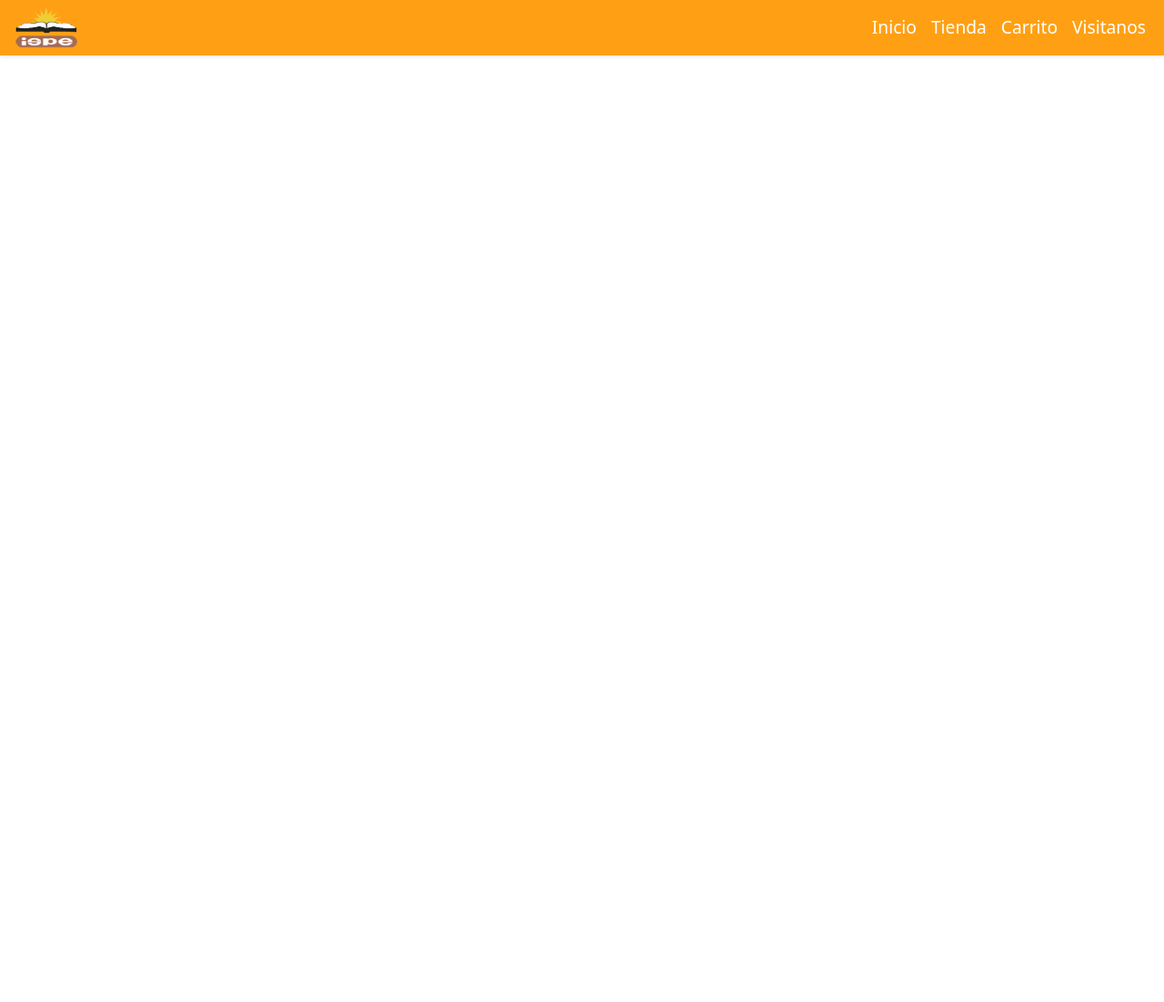
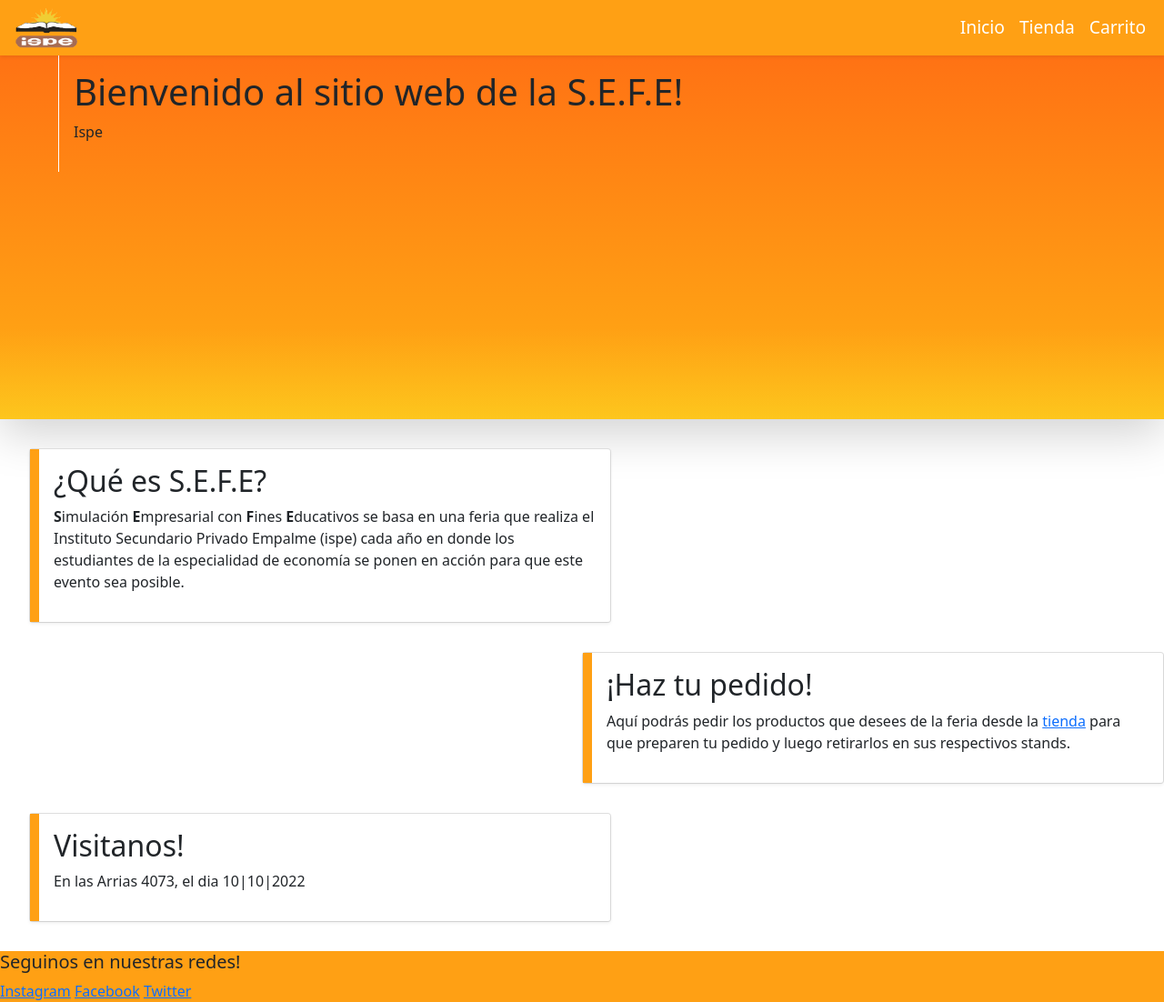
Before and after one commit to Maximo-Suarez/proyecto-curso-js, a plain HTML site: page index.html in a window 1280 px wide. Shown: the whole page at 91% size. Before the commit the page ends 800 px from the top, so only its background shows below. Drawn offline with nearby package versions, Linux system fonts and the light colour scheme.

Commit message:
agrego estilo y contenido en index

```diff
--- a/css/style.css
+++ b/css/style.css
@@ -18,6 +18,31 @@
 body{
     overflow-x: hidden;
 }
+.inicio__background{
+    background: rgb(253,198,29);
+    background: linear-gradient(0deg, rgba(253,198,29,1) 0%, #ffa014 25%, #ff7214 100%);
+    height: 50vh;
+}
+.bg__contenedorBienvenida{
+    margin: 0 4rem;
+    padding: 1rem;
+    border-left: #fff solid 1px;
+
+}
+.inicio__card{
+    margin: 2rem !important;
+    width: 50vw;
+
+}
+
+.left{
+    margin-left: 50vw !important;
+}
+
+.card__contenedorContenido{
+    border-left: #ffa014 solid 10px;
+}
+
 .buscador__empresas{
     padding: 3rem .8rem;
     display: flex;
@@ -91,6 +116,8 @@ body{
     transform: translate(-50%, -25%);
 }
 
-.prueba > *{
-    text-align: center;
+
+.footer{
+    background-color: #ffa014;
+
 }
--- a/index.html
+++ b/index.html
@@ -31,15 +31,47 @@
                         <li class="nav-item">
                             <a class="nav-link" href="./pages/carrito.html">Carrito</a>
                         </li>
-                        <li class="nav-item">
-                            <a class="nav-link" href="./pages/visitanos.html">Visitanos</a>
-                        </li>
                     </ul>
                 </div>
             </div>
         </nav>
     </header>
+    <main>
+        <section class="inicio__background shadow-lg">
+            <div class="bg__contenedorBienvenida">
+                <h1>Bienvenido al sitio web de la S.E.F.E!</h1>
+                <p>Ispe</p>
+            </div>
+        </section>
+        <section class="card inicio__card">
+            <div class="card-body card__contenedorContenido shadow-sm">
+                <h2>¿Qué es S.E.F.E?</h2>
+                <p><b>S</b>imulación <b>E</b>mpresarial con <b>F</b>ines <b>E</b>ducativos se basa en una feria que realiza el Instituto Secundario Privado Empalme (ispe) cada año en donde los estudiantes de la especialidad de economía se ponen en acción para que este evento sea posible.</p>
 
+            </div>
+        </section>
+        <section class="card inicio__card left">
+            <div class="card-body card__contenedorContenido shadow-sm">
+                <h2>¡Haz tu pedido!</h2>
+                <p>Aquí podrás pedir los productos que desees de la feria desde la <a href="./pages/tienda.html">tienda</a> para que preparen tu pedido y luego retirarlos en sus respectivos stands.</p>
+
+            </div>
+        </section>
+
+        <section class="card inicio__card">
+            <div class="card-body card__contenedorContenido shadow-sm">
+                <h2>Visitanos!</h2>
+                <p>En las Arrias 4073, el dia 10|10|2022 </p>
+
+            </div>
+        </section>
+    </main>
+    <footer class="footer">
+        <h5>Seguinos en nuestras redes!</h5>
+        <a href="https://instagram.com/">Instagram</a>
+        <a href="https://facebook.com/">Facebook</a>
+        <a href="https://twitter.com/">Twitter</a>
+    </footer>
     <script src="https://cdn.jsdelivr.net/npm/@popperjs/core@2.11.5/dist/umd/popper.min.js" integrity="sha384-Xe+8cL9oJa6tN/veChSP7q+mnSPaj5Bcu9mPX5F5xIGE0DVittaqT5lorf0EI7Vk" crossorigin="anonymous"></script>
     <script src="https://cdn.jsdelivr.net/npm/bootstrap@5.2.0-beta1/dist/js/bootstrap.min.js" integrity="sha384-kjU+l4N0Yf4ZOJErLsIcvOU2qSb74wXpOhqTvwVx3OElZRweTnQ6d31fXEoRD1Jy" crossorigin="anonymous"></script>
 
```
